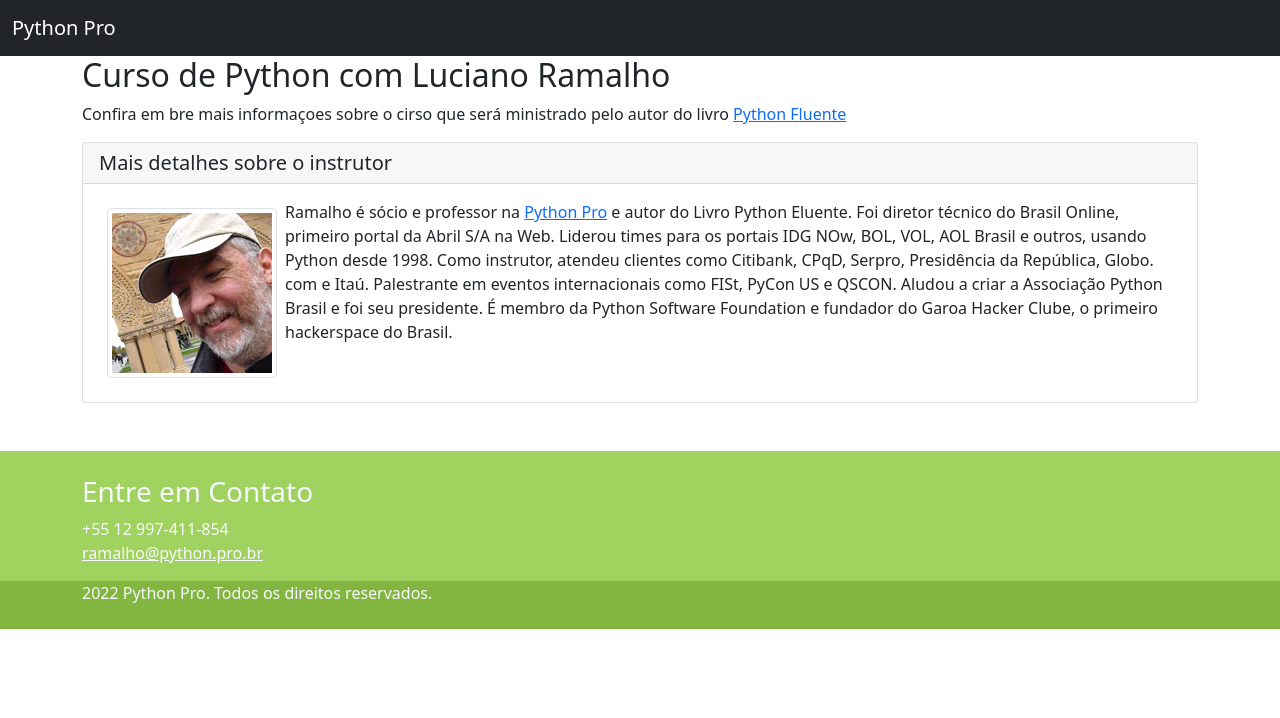
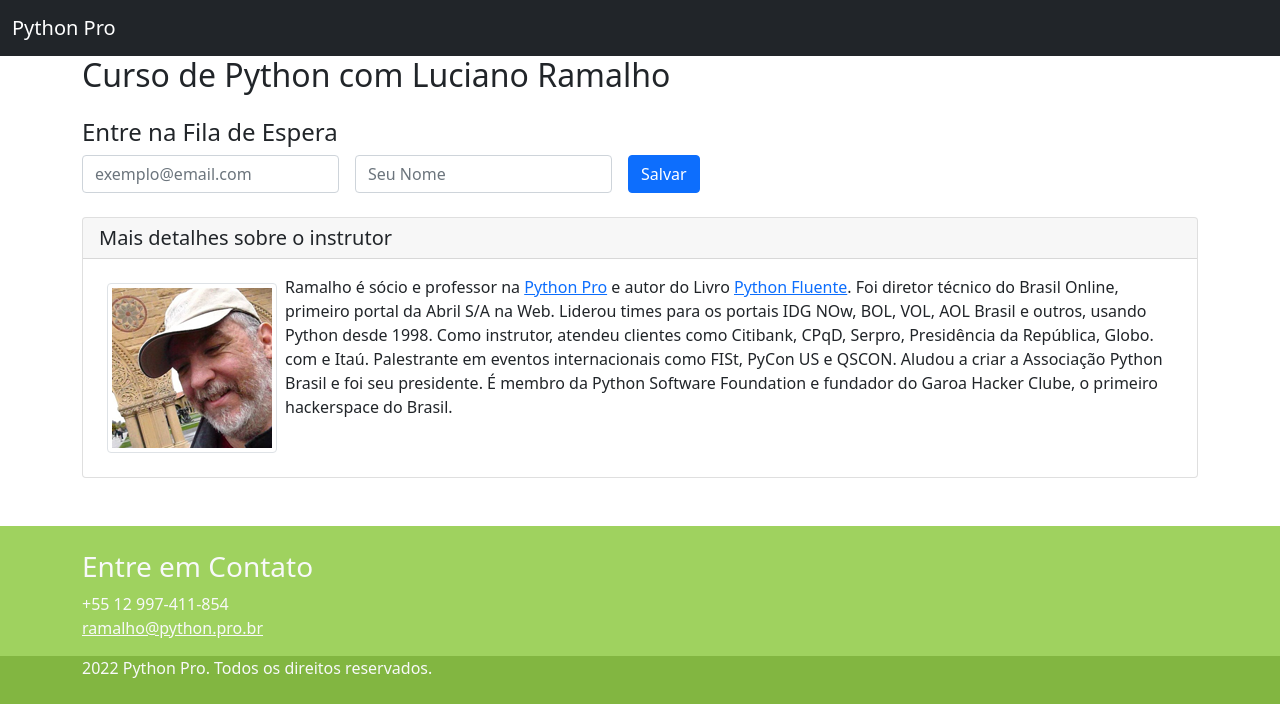
Before and after one commit to Adrand/estudo-django, a Django app: page / in a window 1280 px wide. Shown: the top 718 px of the page. Run offline with Django 4.2, Linux system fonts and the light colour scheme; some libraries are stand-ins or nearby versions.

Commit message:
configurando envio de emails com Mailchimp

```diff
--- a/pypro/base/templates/base/home.html
+++ b/pypro/base/templates/base/home.html
@@ -41,12 +41,38 @@
 				<h2>
 					Curso de Python com Luciano Ramalho
 				</h2>
-				<p>
-					Confira em bre mais informaçoes sobre o cirso que será ministrado pelo autor do livro
-                    <a href="https://www.oreilly.com/library/view/fluent-python/9781491946237/" target="_blank">Python Fluente</a>
-				</p>
+                <h4 class="mt-4">Entre na Fila de Espera</h4>
+                 <form action="https://gmail.us14.list-manage.com/subscribe/post?u=1303874bc0cb0b0ff5ca8b28e&amp;id=afbb35267e"
+                          method="post" id="mc-embedded-subscribe-form"
+                          name="mc-embedded-subscribe-form" class="form-row align-items-center" target="_blank" novalidate>
+                    <div class="row gy-2 gx-3 align-items-center">
+                        <div class="col-auto">
+                            <label class="visually-hidden" for="mce-EMAIL">Email</label>
+                            <input type="email" value="" name="EMAIL" class="form-control required" id="mce-EMAIL" placeholder="exemplo@email.com">
                         </div>
-			<div class="row">
+                        <div class="col-auto">
+                            <label class="visually-hidden" for="mce-FNAME">Email</label>
+                            <input type="text" value="" name="FNAME" class="form-control" id="mce-FNAME" placeholder="Seu Nome">
+                        </div>
+
+                         <!-- real people should not fill this in and expect good things - do not remove this or risk form bot signups-->
+                            <div style="position: absolute; left: -5000px;" aria-hidden="true"><input type="text"
+                                                                                                      name="b_1303874bc0cb0b0ff5ca8b28e_afbb35267e"
+                                                                                                      tabindex="-1"
+                                                                                                      value="">
+                            </div>
+                        <div class="col-auto">
+                            <input type="submit" value="Salvar" name="subscribe"
+                                           id="mc-embedded-subscribe" class="btn btn-primary">
+                        </div>
+                    </div>
+                </form>
+
+
+            </div>
+        </div>
+    </div>
+    <div class="row mt-4">
         <div class="col-md-12">
             <div class="card">
                 <h5 class="card-header">
@@ -56,15 +82,14 @@
                     <p class="card-text">
 								<img src="{% static 'img/luciano.jpg' %}" alt="Foto de Luciano Ramalho" class="img-thumbnail float-start m-2"/>
                                 Ramalho é sócio e professor na <a href="www.python.pro.br">Python Pro</a> e autor do Livro
-                                Python Eluente. Foi diretor técnico do Brasil Online, primeiro portal da Abril S/A na Web.
+                                <a href="https://www.oreilly.com/library/view/fluent-python/9781491946237/" target="_blank">Python Fluente</a>.
+                                Foi diretor técnico do Brasil Online, primeiro portal da Abril S/A na Web.
                                 Liderou times para os portais IDG NOw, BOL, VOL, AOL Brasil e outros, usando Python desde 1998.
                                 Como instrutor, atendeu clientes como Citibank, CPqD, Serpro, Presidência da República,
                                 Globo. com e Itaú. Palestrante em eventos internacionais como FISt, PyCon US e QSCON. Aludou a
                                 criar a Associação Python Brasil e foi seu presidente. É membro da Python Software Foundation e
                                 fundador do Garoa Hacker Clube, o primeiro hackerspace do Brasil.
                     </p>
-						</div>
-					</div>
                 </div>
 			</div>
 		</div>
```
Lines whose indentation alone changed are shown as unchanged.
